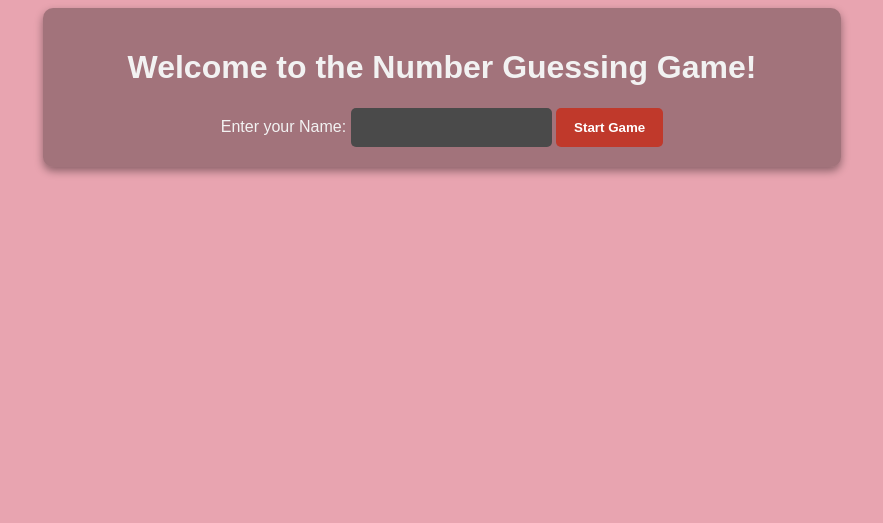
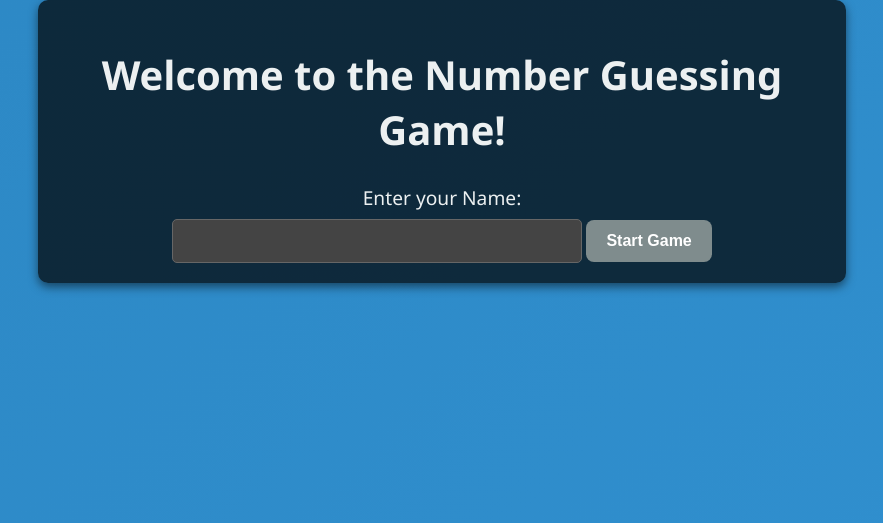
Before and after one commit to TanisshaDash/flask-projects, a Flask app: page / in a window 1280 px wide. Shown: the top 523 px of the page, without its empty margins (198-1081 px from the left). Run offline with Flask 3, Linux system fonts and the light colour scheme.

Commit message:
templates

```diff
--- a/Guess_the_Number/static/styles.css
+++ b/Guess_the_Number/static/styles.css
@@ -1,59 +1,161 @@
+
 body {
-    background: linear-gradient(-45deg, #d86b75, #e8a4b0, #e8a4b0, #ffb3c1);
-    background-size: 400% 400%;
-    animation: gradientBG 10s ease infinite;
-    font-family: Arial, sans-serif;
+    font-family: 'Segoe UI', Tahoma, Geneva, Verdana, sans-serif;
+    color: #f9f9f9;
+    margin: 0;
+    padding: 0;
     text-align: center;
-    color: #f2f2f2;
 }
+
+/* Background Animation */
 @keyframes gradientBG {
     0% { background-position: 0% 50%; }
     50% { background-position: 100% 50%; }
     100% { background-position: 0% 50%; }
 }
 
+/* Index Page */
+body.index-bg {
+    background: linear-gradient(135deg, #2980b9, #3498db);
+    background-size: 400% 400%;
+    animation: gradientBG 10s ease infinite;
+}
+
+.container input[type="text"] {
+    width: 50%;
+    padding: 12px;
+    border-radius: 5px;
+    background-color: #444;
+    color: #fff;
+    border: 1px solid #666;
+    font-size: 16px;
+}
+
+/* Game Page */
+body.game-bg {
+    background: linear-gradient(135deg, #a345de, #c043e3);
+    background-size: 400% 400%;
+    animation: gradientBG 10s ease infinite;
+    color: #fff;
+}
+
+/* Game container styling */
 .game-container {
-    margin: 10% auto;
+    background: rgba(0, 0, 0, 0.7);
+    border-radius: 12px;
     padding: 25px;
-    background: rgba(0, 0, 0, 0.2); /* Slightly darker transparent effect */
-    border-radius: 12px;
-    backdrop-filter: blur(12px);
-    width: 50%;
-    box-shadow: 0px 4px 10px rgba(0, 0, 0, 0.3);
+    width: 45%;
+    margin: 15% auto;
+    box-shadow: 0 4px 12px rgba(0, 0, 0, 0.7);
+    backdrop-filter: blur(10px);
 }
 
 input {
+    width: 70%;
     padding: 12px;
-    border: none;
-    border-radius: 5px;
-    background: #4a4a4a;
-    color: white;
-}
-
-input::placeholder {
-    color: #cccccc;
+    border-radius: 8px;
+    background-color: #444;
+    color: #fff;
+    border: 1px solid #666;
+    font-size: 16px;
 }
 
 button {
-    padding: 12px 18px;
+    padding: 12px 20px;
+    border-radius: 8px;
     border: none;
-    border-radius: 5px;
-    background: #c0392b; /* Darker red */
-    color: white;
+    background: #7f8c8d;
+    color: #fff;
     cursor: pointer;
     font-weight: bold;
     transition: 0.3s ease-in-out;
+    font-size: 16px;
 }
 
 button:hover {
-    background: #a32c23;
+    background: #95a5a6;
+}
+
+/*  for Game Page */
+.container {
+    background: rgba(0, 0, 0, 0.6);
+    padding: 20px;
+    border-radius: 10px;
+    width: 50%;
+    margin: 30px auto;
+    box-shadow: 0 4px 10px rgba(0, 0, 0, 0.6);
+}
+
+h1 {
+    font-size: 2.5rem;
+    color: #ecf0f1;
+}
+
+form label {
+    font-size: 1.2rem;
+    margin-bottom: 8px;
+    color: #ecf0f1;
+    display: block;
+}
+
+
+@keyframes gradientBG {
+    0% { background-position: 0% 50%; }
+    50% { background-position: 100% 50%; }
+    100% { background-position: 0% 50%; }
+}
+
+/* Leaderboard Page */
+body.leaderboard-bg {
+    background: linear-gradient(135deg, #1abc9c, #16a085);
+    background-size: 400% 400%;
+    animation: gradientBG 10s ease infinite;
+    color: #fff;
+}
+
+h1 {
+    font-size: 2.5rem;
+    color: #ecf0f1;
+}
+
+table {
+    width: 100%;
+    margin-top: 20px;
+    border-collapse: collapse;
+}
+
+table th, table td {
+    padding: 12px;
+    text-align: center;
+    border: 1px solid #ddd;
+    color: #fff;
+}
+
+table th {
+    background: #16a085;
+}
+
+table td {
+    background: rgba(0, 0, 0, 0.5);
+}
+
+a {
+    display: block;
+    margin-top: 20px;
+    color: #ecf0f1;
+    text-decoration: none;
+    text-align: center;
+}
+
+a:hover {
+    text-decoration: underline;
 }
 
 .container {
-    background: rgba(0, 0, 0, 0.3);
     padding: 20px;
     border-radius: 10px;
     width: 60%;
     margin: auto;
-    box-shadow: 0px 4px 8px rgba(0, 0, 0, 0.4);
+    background: rgba(0, 0, 0, 0.7);
+    box-shadow: 0 4px 10px rgba(0, 0, 0, 0.5);
 }
--- a/Guess_the_Number/templates/game.html
+++ b/Guess_the_Number/templates/game.html
@@ -4,9 +4,9 @@
     <meta charset="UTF-8">
     <meta name="viewport" content="width=device-width, initial-scale=1.0">
     <title>Guess the Number</title>
-    <link rel="stylesheet" href="{{ url_for('static', filename='style.css') }}">
+    <link rel="stylesheet" href="{{ url_for('static', filename='styles.css') }}">
 </head>
-<body>
+<body class="game-bg">
     <div class="game-container">
         <h1>Guess the Number</h1>
         <p>{{ message }}</p>
```
